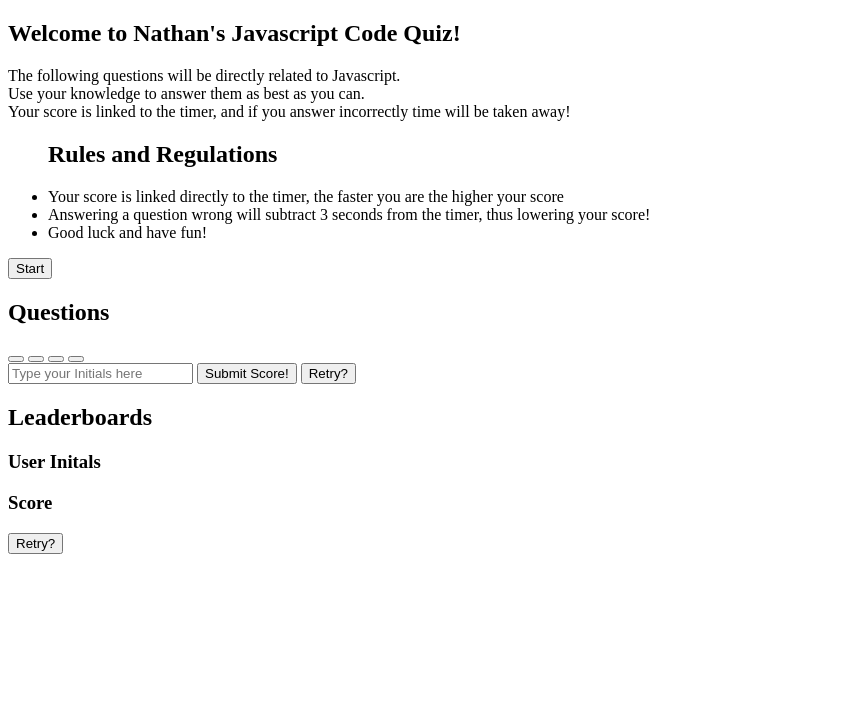
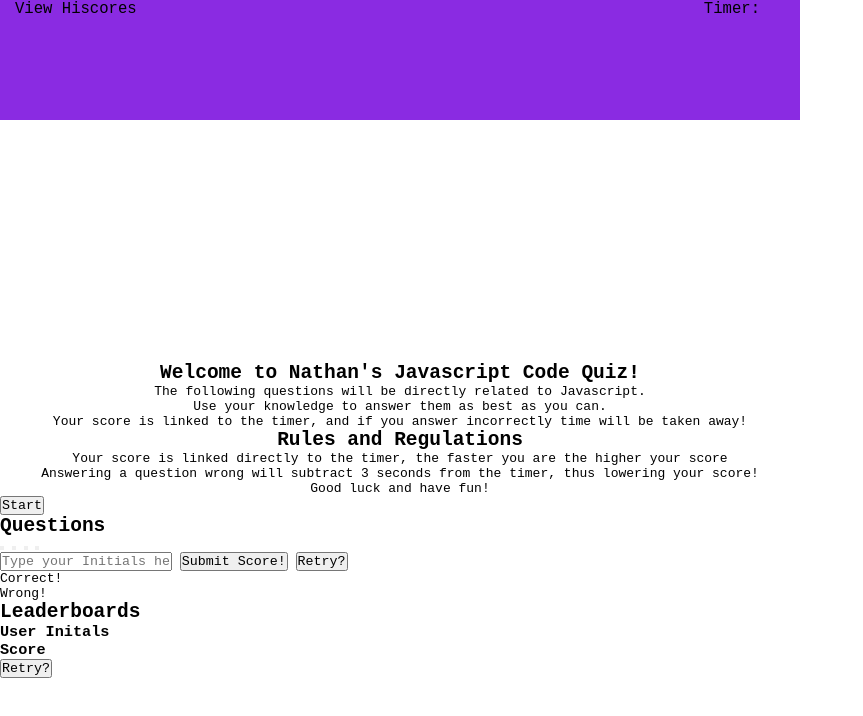
Before and after one commit to SirNathanJF/Week4HW-CodeQuiz, a plain HTML site: page index.html in a window 1280 px wide. Shown: the whole page, without its empty margins (0-863 px from the left). Drawn offline with Linux system fonts and the light colour scheme; files that its build step writes are made by us from their sources.

Commit message:
started the css styling

```diff
--- a/assets/css/style.css
+++ b/assets/css/style.css
@@ -0,0 +1,54 @@
+*{
+    box-sizing: border-box;
+    font-family: monospace;
+    margin: 0;
+    padding: 0;
+}
+
+body {
+    width: 100vh;
+    height: 100vh;
+    margin: 0;
+    padding: 0;
+}
+
+header{
+    width:100%;
+    display: flex;
+    justify-content: space-between;
+    height: 15vh;
+    background-color: blueviolet;
+    right: 0;
+}
+
+#view-score{
+    margin-left: 15px;
+    color: black;
+    text-decoration: none;
+    cursor: pointer;
+    font-size: larger;
+}
+
+#timer{
+    display: inline-flex;
+    margin-left: auto;
+    margin-right: 40px;
+    display: inline-flex;
+    font-size: larger;
+}
+
+main{
+    display: flex;
+    flex-flow: column;
+    justify-content: center;
+    width: 100vh;
+    height: 100vh;
+}
+
+#start-screen h1, #start-screen p, #start-screen ul {
+    display: flex;
+    justify-content: center;
+    flex-flow: column wrap;
+    width: 100%;
+    text-align: center;
+}
--- a/index.html
+++ b/index.html
@@ -4,10 +4,17 @@
     <meta charset="UTF-8">
     <meta http-equiv="X-UA-Compatible" content="IE=edge">
     <meta name="viewport" content="width=device-width, initial-scale=1.0">
-    <link rel="stylesheet" href="./assets/style.css">
+    <link rel="stylesheet" href="./assets/css/style.css">
     <title>Code Quiz</title>
 </head>
+
+<header>
+    <a href="#" id="view-score">View Hiscores</a>
+    <section id="timer">Timer:</section>
+</header>
+
 <body>
+
     <main class="main">
 
         <article id="start-screen">
@@ -39,6 +46,11 @@
             <button class="submit-score" id="retry-button">Retry?</button>
         </article>
 
+        <article class="hidden" id="wrong-or-correct">
+            <p class="hidden" id="correct">Correct!</p>
+            <p class="hidden" id="wrong">Wrong!</p>
+        </article>
+
         <article class="hidden" id="hiscores">
             <h2>Leaderboards</h2>
             <section id ="user-score-board">
@@ -56,6 +68,6 @@
             </section>
         </article>
     </main>
-    <script src="./assets/script.js"></script>
+    <script src="./assets/js/script.js"></script>
 </body>
 </html>
```
